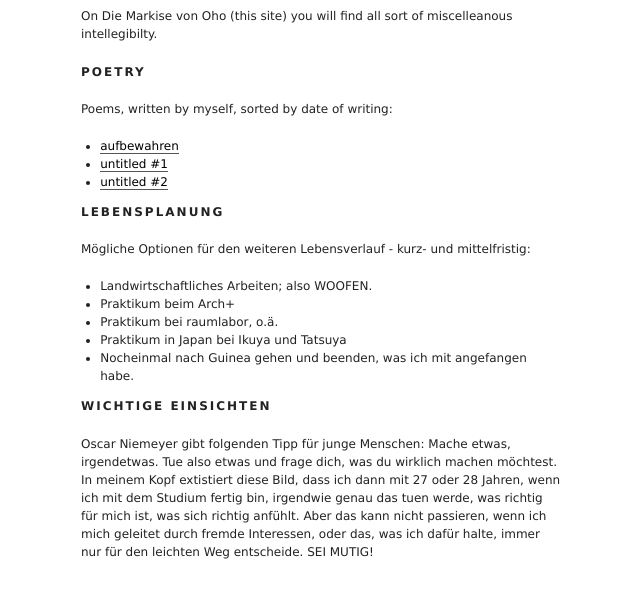
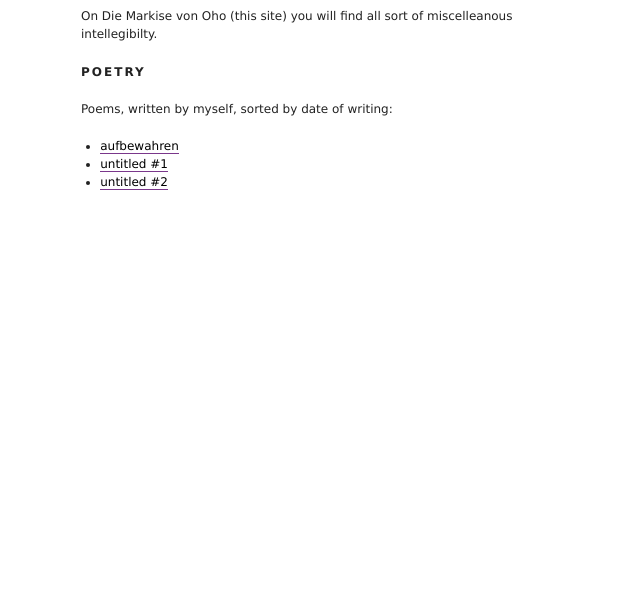
Before and after one commit to phire95/personal-website, a plain HTML site: page index.html in a window 1280 px wide. Shown: the part 147-744 px from the top of the page, without its empty margins (319-959 px from the left). Drawn offline with Linux system fonts and the light colour scheme.

Commit message:
Update index.html

```diff
--- a/index.html
+++ b/index.html
@@ -28,26 +28,6 @@
 </ul>
 
 
-<h2>Lebensplanung</h2>
-
-<p>Mögliche Optionen für den weiteren Lebensverlauf - kurz- und mittelfristig:</p>
-
-<ul>
- <li> Landwirtschaftliches Arbeiten; also WOOFEN.</li>
- <li>Praktikum beim Arch+</li>
- <li>Praktikum bei raumlabor, o.ä.</li>
-<li>Praktikum in Japan bei Ikuya und Tatsuya</li>
-<li>Nocheinmal nach Guinea gehen und beenden, was ich mit angefangen habe.</li>
-
-</ul>
-
-
-
-<h2>Wichtige Einsichten</h2>
-
-<p>Oscar Niemeyer gibt folgenden Tipp für junge Menschen: Mache etwas, irgendetwas. Tue also etwas und frage dich, was du wirklich machen möchtest. In meinem Kopf extistiert diese Bild, dass ich dann mit 27 oder 28 Jahren, wenn ich mit dem Studium fertig bin, irgendwie genau das tuen werde, was richtig für mich ist, was sich richtig anfühlt. Aber das kann nicht passieren, wenn ich mich geleitet durch fremde Interessen, oder das, was ich dafür halte, immer nur für den leichten Weg entscheide. SEI MUTIG!</p>
-</div>
-
   </body>
 
 </html>
```
